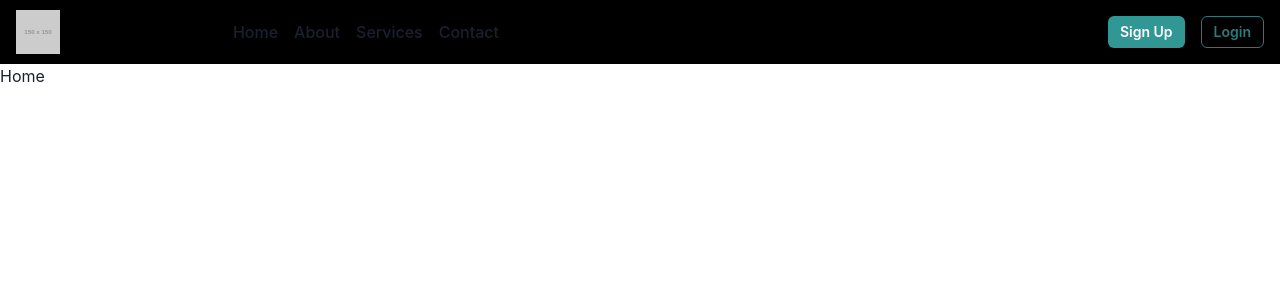
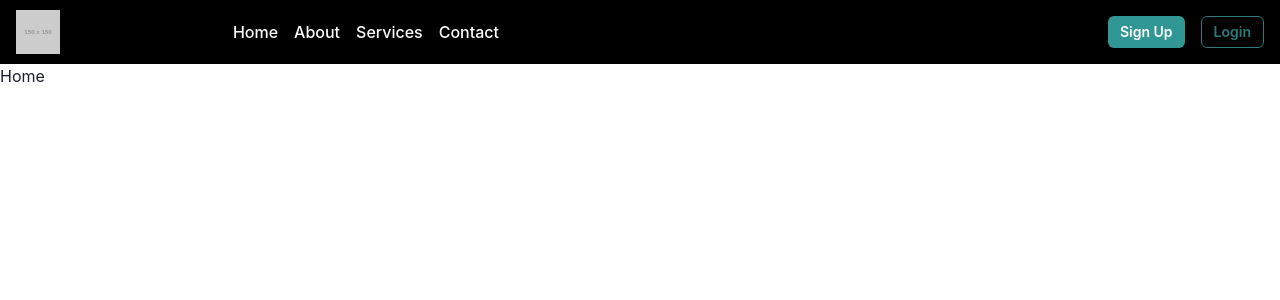
Before and after one commit to skillzee/SIH-frontend, a React (Vite) app: page / in a window 1280 px wide. Shown: the top 300 px of the page. Built offline with nearby package versions, Linux system fonts and the light colour scheme.

Commit message:
color update

```diff
--- a/src/components/Header.jsx
+++ b/src/components/Header.jsx
@@ -63,6 +63,7 @@ export default function Navbar() {
             display={{ base: 'none', md: 'flex' }}
             width="100%"
             justifyContent="center"
+            color={'white'}
           >
             {Links.map((link) => (
               <NavLink key={link}>{link}</NavLink>
```
